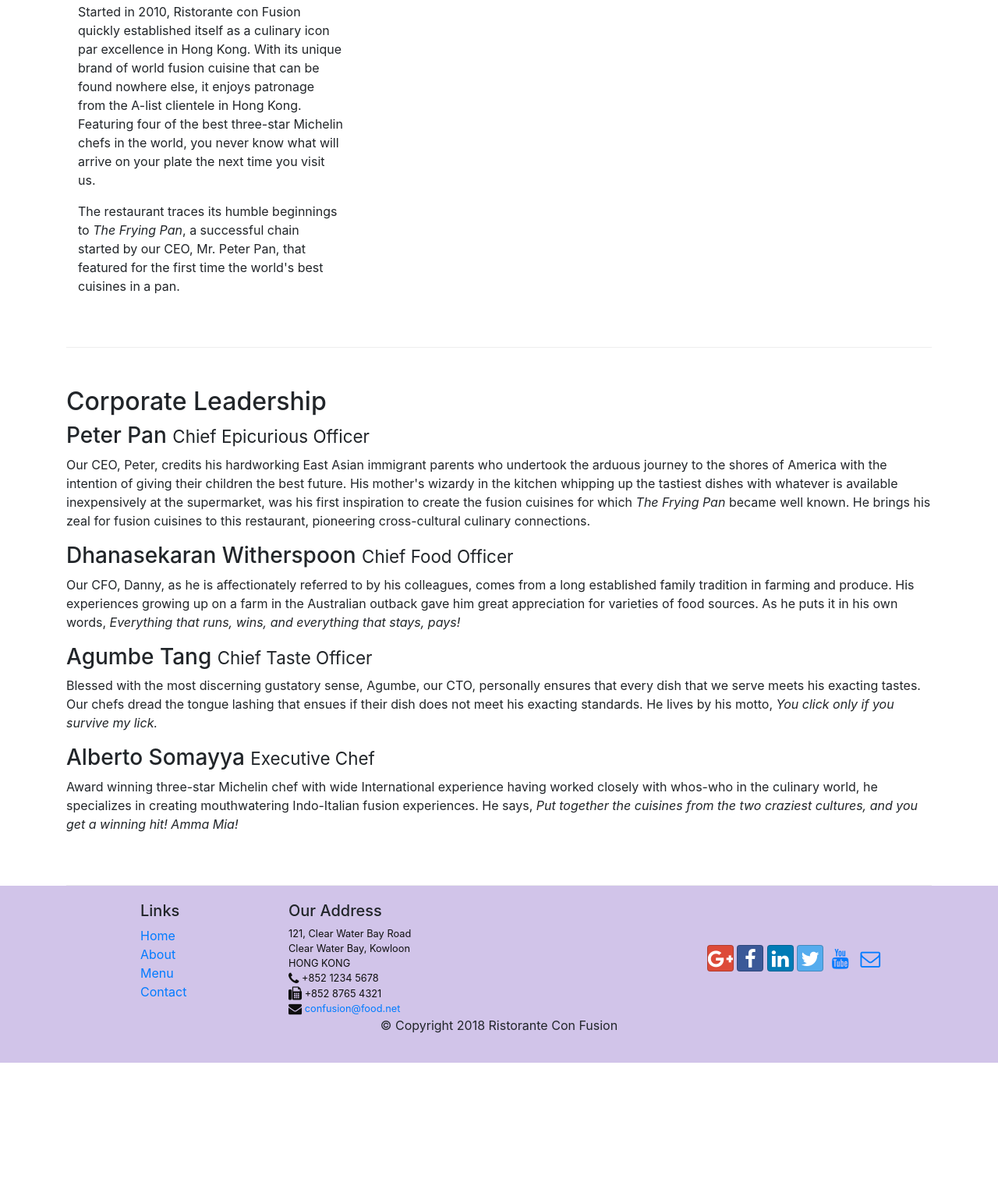
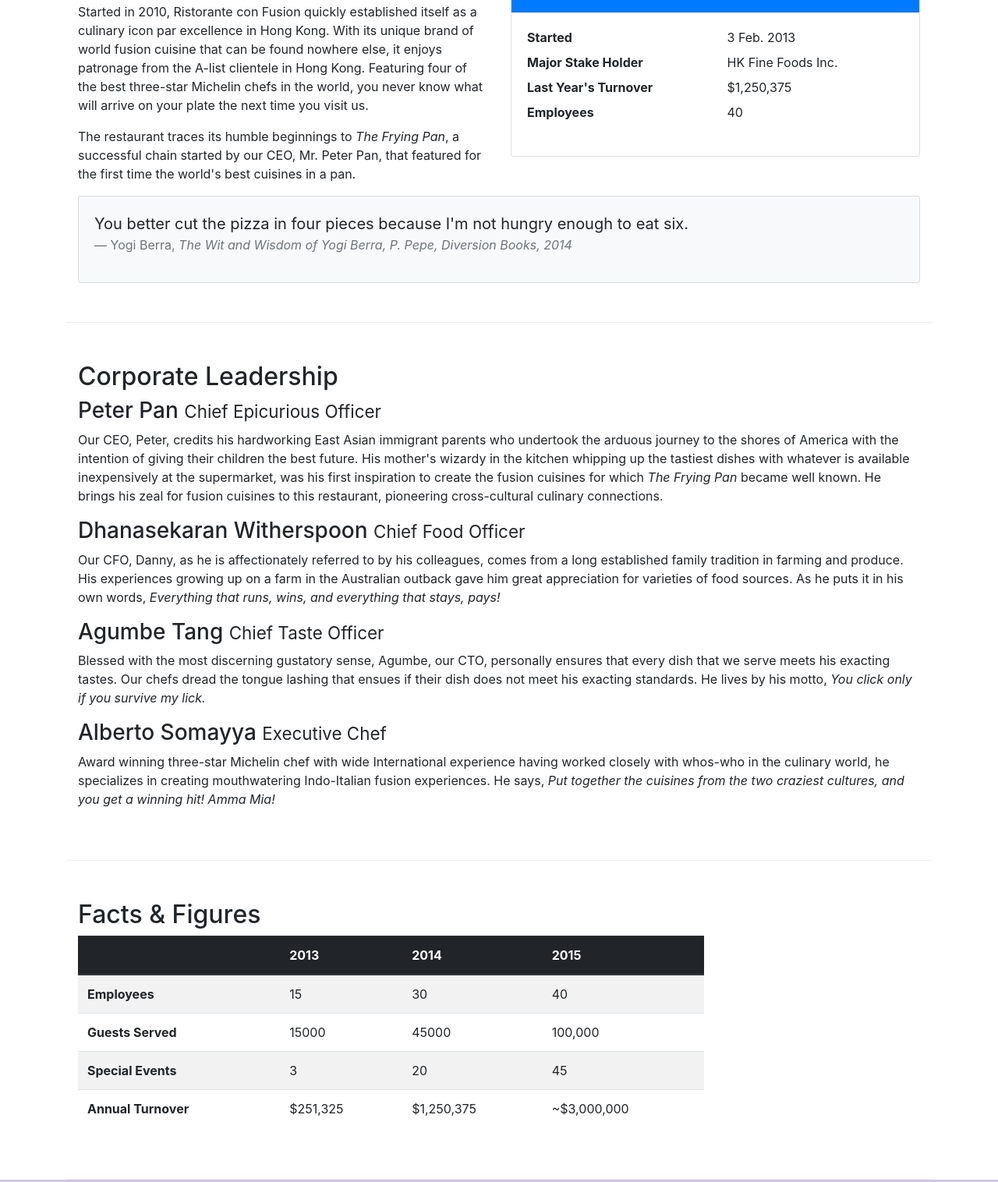
Before and after one commit to Lalitkumar/bootstrap4, a website: page aboutus.html in a window 1280 px wide. Shown: the part 558-2074 px from the top of the page at 78% size. Before the commit the page ends 1921 px from the top, so only its background shows below. Drawn offline with nearby package versions, Linux system fonts and the light colour scheme.

Commit message:
added table and cards

```diff
--- a/aboutus.html
+++ b/aboutus.html
@@ -61,19 +61,47 @@
             </div>
         </div>
 
-        <div class="row row-content align-items-center">
-            <div class="col-12 col-sm-4 clo-md-3">
+        <div class="row row-content">
+            <div class="col-sm-6">
                 <h2>Our History</h2>
                 <p>Started in 2010, Ristorante con Fusion quickly established itself as a culinary icon par excellence in Hong Kong. With its unique brand of world fusion cuisine that can be found nowhere else, it enjoys patronage from the A-list clientele in Hong Kong.  Featuring four of the best three-star Michelin chefs in the world, you never know what will arrive on your plate the next time you visit us.</p>
                 <p>The restaurant traces its humble beginnings to <em>The Frying Pan</em>, a successful chain started by our CEO, Mr. Peter Pan, that featured for the first time the world's best cuisines in a pan.</p>
             </div>
-            <div>
+            <div class="col-sm">
+            	<div class="card">
+                    <h3 class="card-header bg-primary text-white">Facts At a Glance</h3>
+                    <div class="card-body">
+                        <dl class="row">
+                            <dt class="col-6">Started</dt>
+                            <dd class="col-6">3 Feb. 2013</dd>
+                            <dt class="col-6">Major Stake Holder</dt>
+                            <dd class="col-6">HK Fine Foods Inc.</dd>
+                            <dt class="col-6">Last Year's Turnover</dt>
+                            <dd class="col-6">$1,250,375</dd>
+                            <dt class="col-6">Employees</dt>
+                            <dd class="col-6">40</dd>
+                        </dl>
+                    </div>
+                </div>
             </div>
+            <div class="col-12">
+                <div class="card card-body bg-light">
+                    <blockquote class="blockquote">
+                        <p class="mb-0">You better cut the pizza in four pieces because
+                            I'm not hungry enough to eat six.</p>
+                        <footer class="blockquote-footer">Yogi Berra,
+                            <cite title="Source Title">The Wit and Wisdom of Yogi Berra,
+                            P. Pepe, Diversion Books, 2014</cite>
+                        </footer>
+                    </blockquote>
+                </div>
+            </div>
+
         </div>
 
 
-        <div class="row row-content align-items-center">
-            <div class="">
+        <div class="row row-content">
+            <div class="col-12">
                 <h2>Corporate Leadership</h2>
                 <h3>Peter Pan <small>Chief Epicurious Officer</small></h3>
                 <p class="d-none d-sm-block">Our CEO, Peter, credits his hardworking East Asian immigrant parents who undertook the arduous journey to the shores of America with the intention of giving their children the best future. His mother's wizardy in the kitchen whipping up the tastiest dishes with whatever is available inexpensively at the supermarket, was his first inspiration to create the fusion cuisines for which <em>The Frying Pan</em> became well known. He brings his zeal for fusion cuisines to this restaurant, pioneering cross-cultural culinary connections.</p>
@@ -84,9 +112,55 @@
                 <h3>Alberto Somayya <small>Executive Chef</small></h3>
                 <p class="d-none d-sm-block">Award winning three-star Michelin chef with wide International experience having worked closely with whos-who in the culinary world, he specializes in creating mouthwatering Indo-Italian fusion experiences. He says, <em>Put together the cuisines from the two craziest cultures, and you get a winning hit! Amma Mia!</em></p>
             </div>
+        </div>
+        <div class="row row-content">
+            <div class="col-12 col-sm-9">
+                <h2>Facts &amp; Figures</h2>
+                <div class="table-responsive">
+                    <table class="table table-striped">
+                        <thead class="thead-dark">
+                            <tr>
+                                <th>&nbsp;</th>
+                                <th>2013</th>
+                                <th>2014</th>
+                                <th>2015</th>
+                            </tr>
+                        </thead>
+                        <tbody>
+                            <tr>
+                                <th>Employees</th>
+                                <td>15</td>
+                                <td>30</td>
+                                <td>40</td>
+                            </tr>
+                            <tr>
+                                <th>Guests Served</th>
+                                <td>15000</td>
+                                <td>45000</td>
+                                <td>100,000</td>
+                            </tr>
+                            <tr>
+                                <th>Special Events</th>
+                                <td>3</td>
+                                <td>20</td>
+                                <td>45</td>
+                            </tr>
+                            <tr>
+                                <th>Annual Turnover</th>
+                                <td>$251,325</td>
+                                <td>$1,250,375</td>
+                                <td>~$3,000,000</td>
+                            </tr>
+                        </tbody>
+                    </table>
+                </div>
+
+            </div>
+             <div class="col-12 col-sm-3">
+            </div>
        </div>
 
-    </div>
+       </div>
 
     <footer class="footer">
         <div class="container">
```
